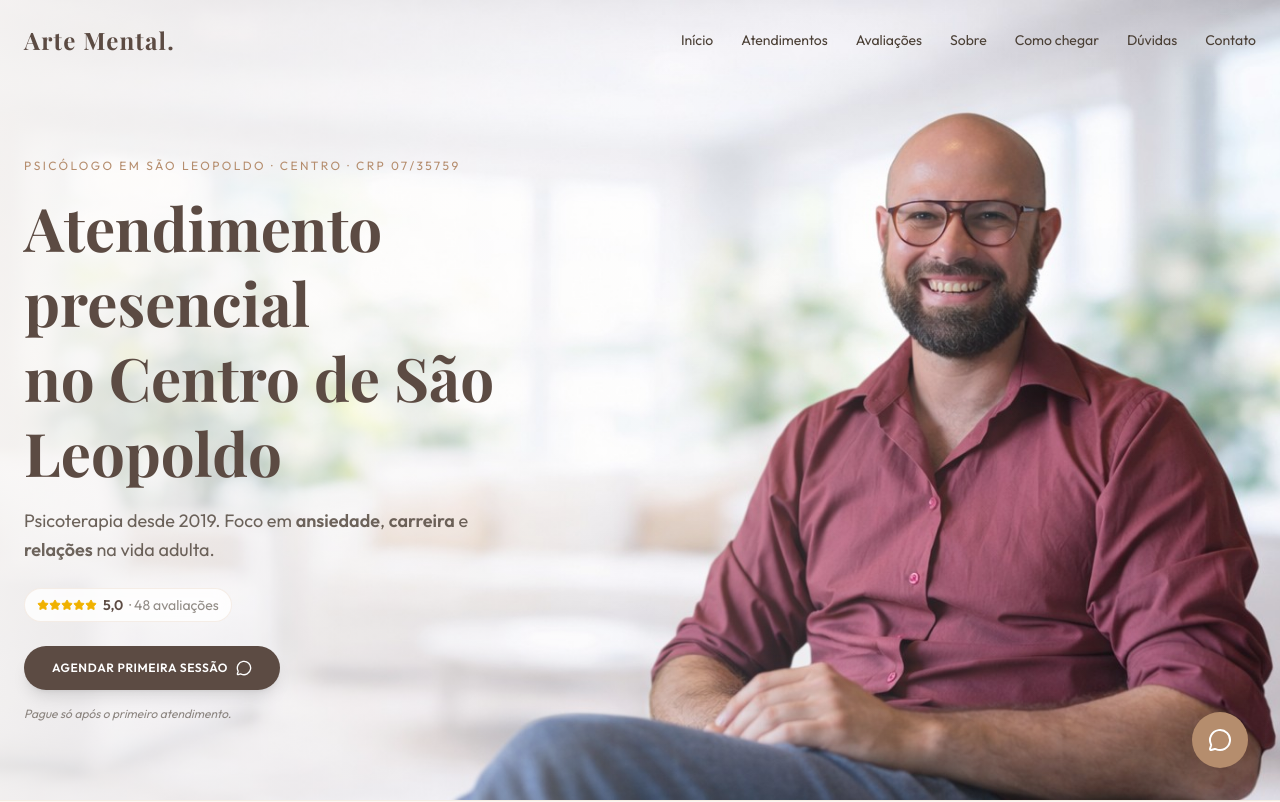
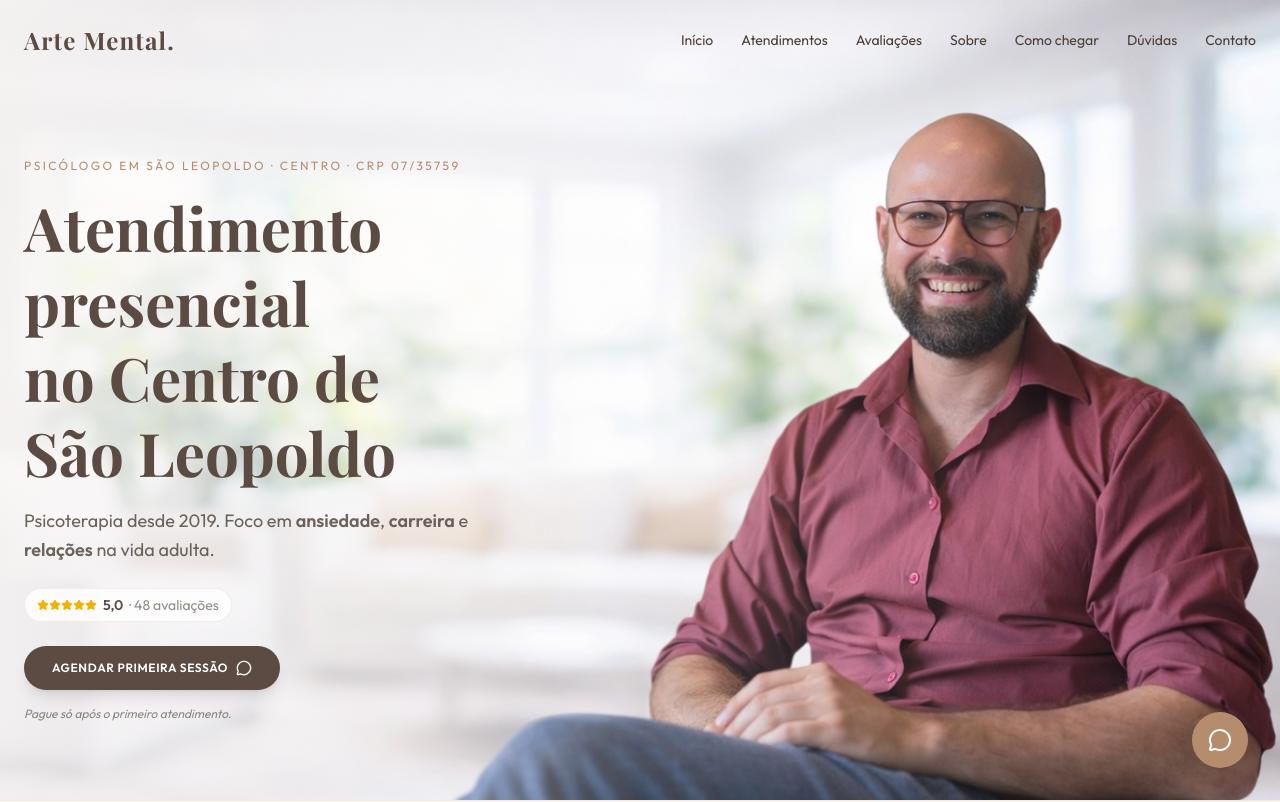
Before and after one commit to Luikeng/Site_Arte_Mental, a React (Vite) app: page / in a window 1280 px wide. Shown: the top 802 px of the page. Built offline with nearby package versions, Linux system fonts and the light colour scheme.

Commit message:
são leopoldo

```diff
--- a/src/App.tsx
+++ b/src/App.tsx
@@ -181,7 +181,7 @@ const Hero = () => {
                 Psicólogo em São Leopoldo · Centro · CRP 07/35759
               </span>
               <h1 className="text-3xl md:text-6xl mb-3 md:mb-4 text-brand-secondary leading-tight">
-                Atendimento presencial<br />no Centro de São Leopoldo
+                Atendimento presencial<br />no Centro de <span className="whitespace-nowrap">São Leopoldo</span>
               </h1>
               <p className="text-sm md:text-lg text-brand-text/80 mb-4 md:mb-6 max-w-lg mx-auto md:mx-0 leading-relaxed">
                 Psicoterapia desde 2019. Foco em <strong>ansiedade</strong>, <strong>carreira</strong> e <strong>relações</strong> na vida adulta.
```
